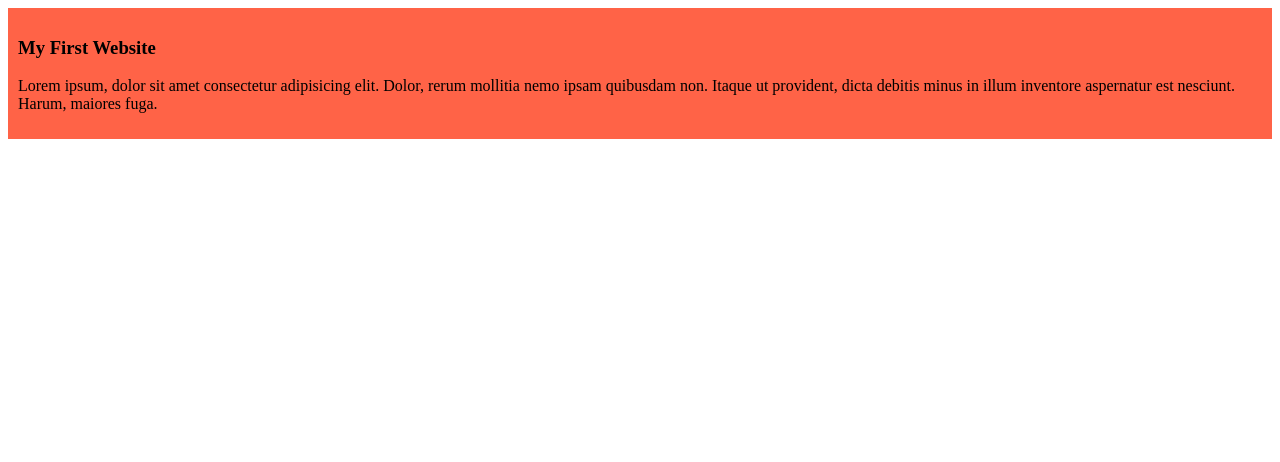
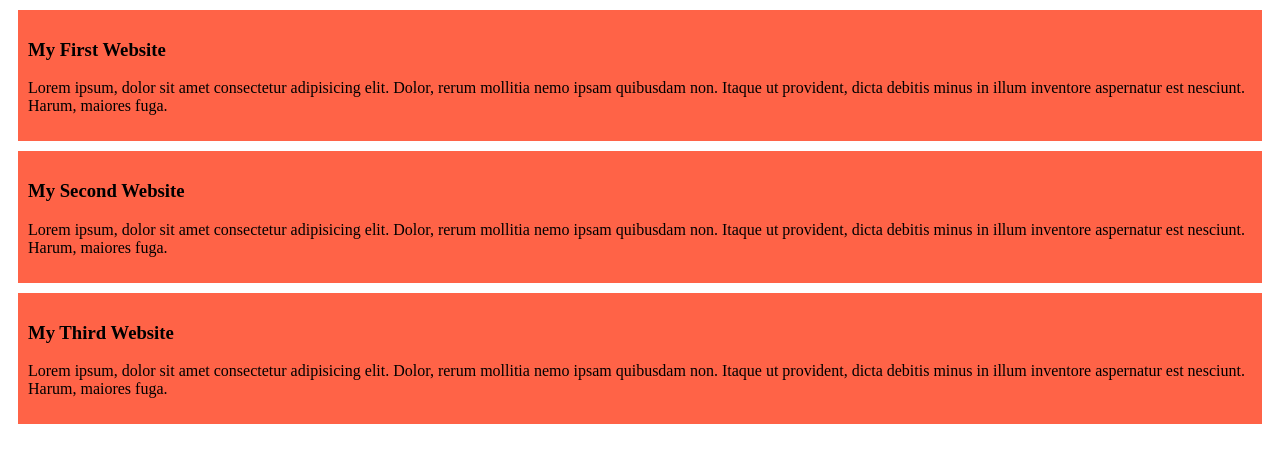
Before and after one commit to utshamondal4418/my-first-github-repo, a plain HTML site: page index.html in a window 1280 px wide. Drawn offline with Linux system fonts and the light colour scheme.

Commit message:
added the second and third blog

```diff
--- a/index.html
+++ b/index.html
@@ -13,5 +13,17 @@
             Lorem ipsum, dolor sit amet consectetur adipisicing elit. Dolor, rerum mollitia nemo ipsam quibusdam non. Itaque ut provident, dicta debitis minus in illum inventore aspernatur est nesciunt. Harum, maiores fuga.
         </p>
     </div>
+    <div>
+        <h3>My Second Website</h3>
+        <p>
+            Lorem ipsum, dolor sit amet consectetur adipisicing elit. Dolor, rerum mollitia nemo ipsam quibusdam non. Itaque ut provident, dicta debitis minus in illum inventore aspernatur est nesciunt. Harum, maiores fuga.
+        </p>
+    </div>
+    <div>
+        <h3>My Third Website</h3>
+        <p>
+            Lorem ipsum, dolor sit amet consectetur adipisicing elit. Dolor, rerum mollitia nemo ipsam quibusdam non. Itaque ut provident, dicta debitis minus in illum inventore aspernatur est nesciunt. Harum, maiores fuga.
+        </p>
+    </div>
 </body>
 </html>
--- a/styles/blog.css
+++ b/styles/blog.css
@@ -1,2 +1,3 @@
 div{background-color: tomato;
-padding: 10px;}
+padding: 10px;
+margin: 10px;}
```
